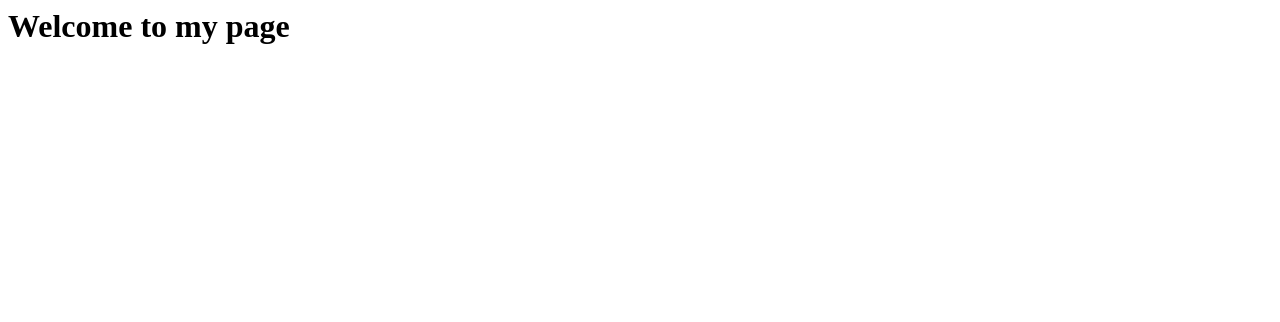
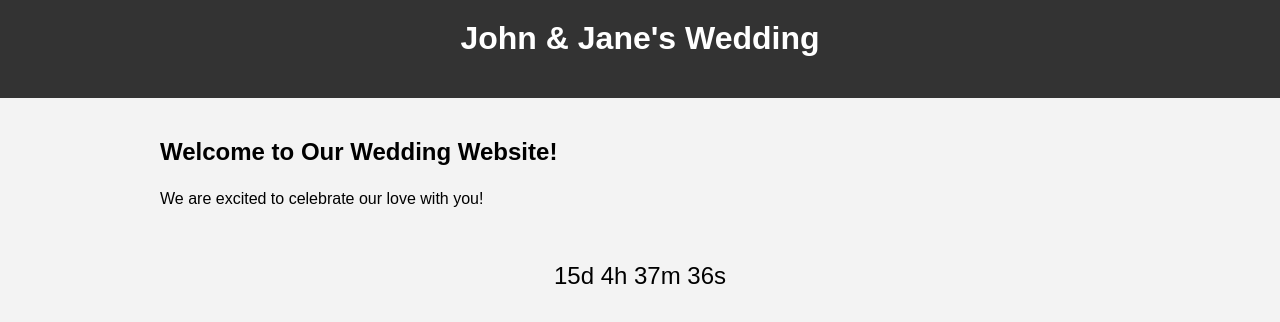
Before and after one commit to quedeve/githubpages, a plain HTML site: page index.html in a window 1280 px wide. Drawn offline with Linux system fonts and the light colour scheme.

Commit message:
Update index.html

```diff
--- a/index.html
+++ b/index.html
@@ -1 +1,79 @@
-<h1>Welcome to my page</h1>
+<!DOCTYPE html>
+<html lang="en">
+<head>
+    <meta charset="UTF-8">
+    <meta name="viewport" content="width=device-width, initial-scale=1.0">
+    <title>Our Wedding</title>
+    <style>
+        body {
+            font-family: Arial, sans-serif;
+            margin: 0;
+            padding: 0;
+            background-color: #f3f3f3;
+        }
+        header {
+            background-color: #333;
+            color: #fff;
+            text-align: center;
+            padding: 20px 0;
+        }
+        .container {
+            max-width: 960px;
+            margin: 0 auto;
+            padding: 20px;
+        }
+        h1 {
+            margin-top: 0;
+        }
+        p {
+            line-height: 1.6;
+        }
+        .countdown {
+            text-align: center;
+            margin-top: 50px;
+            font-size: 24px;
+        }
+    </style>
+</head>
+<body>
+    <header>
+        <h1>John & Jane's Wedding</h1>
+    </header>
+    <div class="container">
+        <h2>Welcome to Our Wedding Website!</h2>
+        <p>We are excited to celebrate our love with you!</p>
+        <div class="countdown" id="countdown"></div>
+    </div>
+
+    <script>
+        // Set the date we're counting down to
+        var countDownDate = new Date("April 30, 2024 09:00:00").getTime();
+
+        // Update the countdown every 1 second
+        var countdownInterval = setInterval(function() {
+
+            // Get the current date and time
+            var now = new Date().getTime();
+
+            // Find the time remaining between now and the countdown date
+            var distance = countDownDate - now;
+
+            // Calculate days, hours, minutes, and seconds
+            var days = Math.floor(distance / (1000 * 60 * 60 * 24));
+            var hours = Math.floor((distance % (1000 * 60 * 60 * 24)) / (1000 * 60 * 60));
+            var minutes = Math.floor((distance % (1000 * 60 * 60)) / (1000 * 60));
+            var seconds = Math.floor((distance % (1000 * 60)) / 1000);
+
+            // Display the countdown
+            document.getElementById("countdown").innerHTML = days + "d " + hours + "h "
+            + minutes + "m " + seconds + "s ";
+
+            // If the countdown is over, display a message
+            if (distance < 0) {
+                clearInterval(countdownInterval);
+                document.getElementById("countdown").innerHTML = "The wedding has begun!";
+            }
+        }, 1000);
+    </script>
+</body>
+</html>
```
